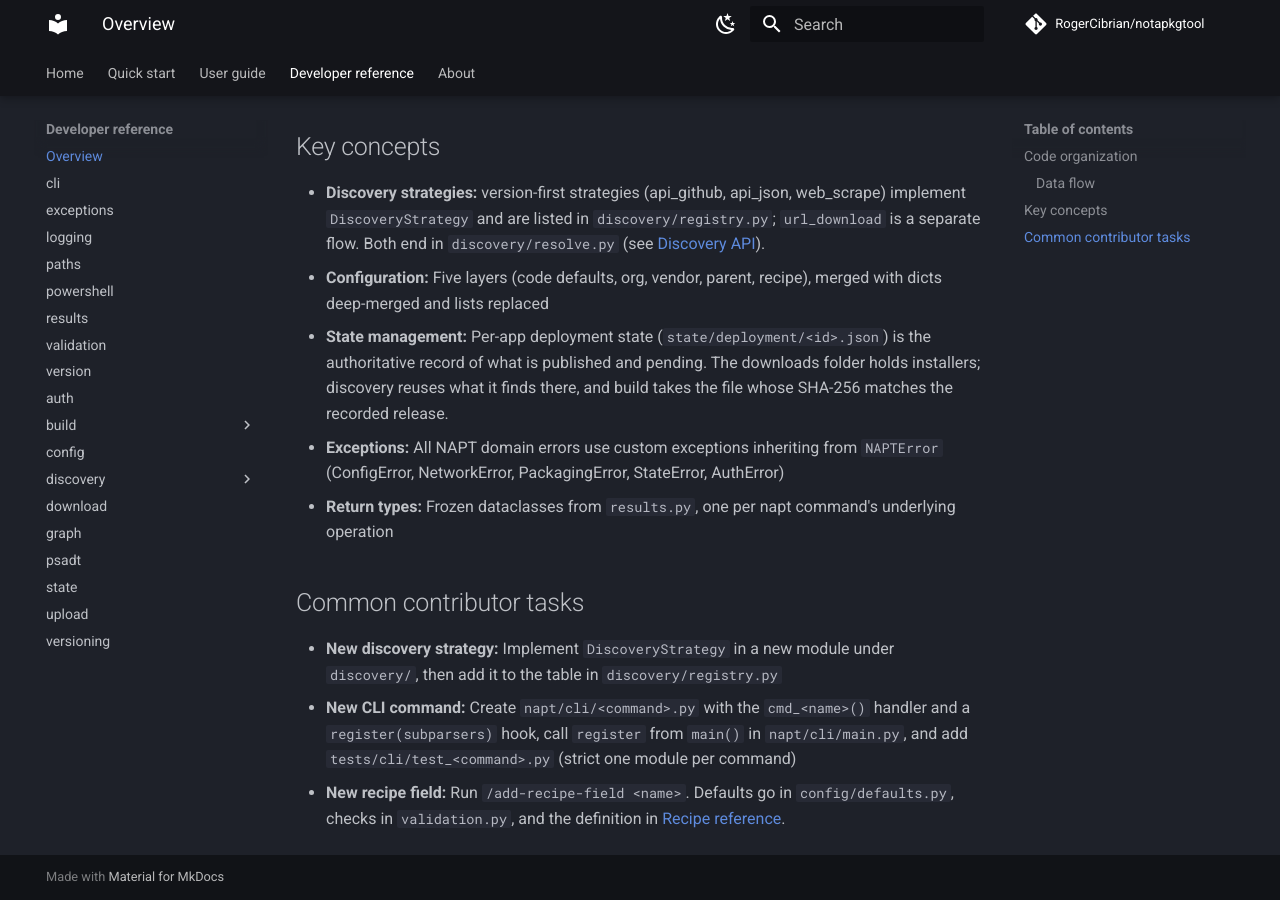
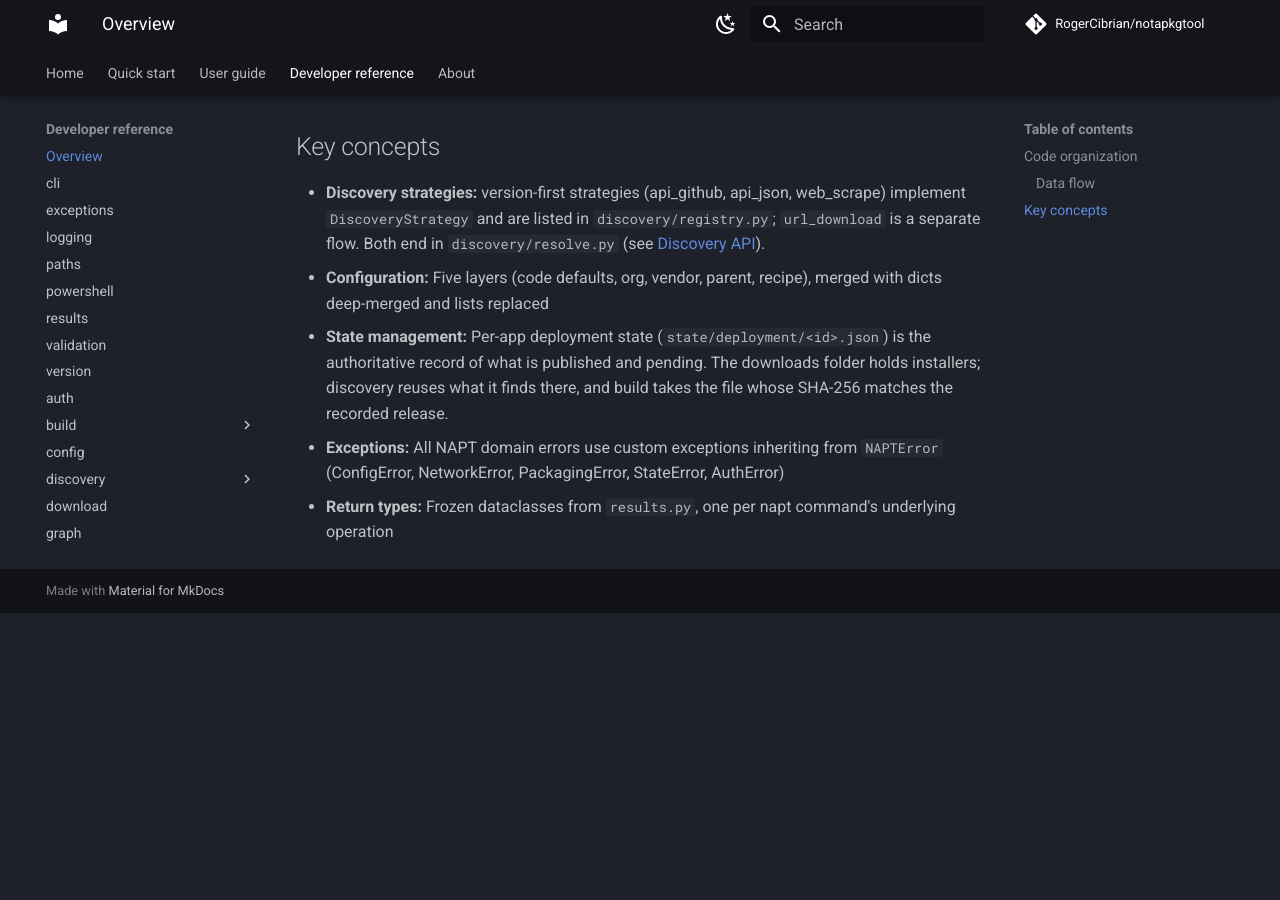
Before and after one commit to RogerCibrian/notapkgtool, an MkDocs documentation site: the page built from docs/api/index.md, in a window 1280 px wide and 900 px high, scrolled down 2221 px. Built offline with MkDocs 1.6.1 and Material for MkDocs 9.7.7, drawn with Linux system fonts in a browser that asks for light colours; comment, search, counter and statistics services are not loaded; after the commit the page ends 2834 px from its top, so only the background shows below that.

Commit message:
docs: Drop the contributor tasks from the API overview

```diff
--- a/docs/api/index.md
+++ b/docs/api/index.md
@@ -127,15 +127,3 @@ Recipe YAML
   AuthError)
 - **Return types:** Frozen dataclasses from `results.py`, one per napt
   command's underlying operation
-
-## Common contributor tasks
-
-- **New discovery strategy:** Implement `DiscoveryStrategy` in a new module
-  under `discovery/`, then add it to the table in `discovery/registry.py`
-- **New CLI command:** Create `napt/cli/<command>.py` with the `cmd_<name>()`
-  handler and a `register(subparsers)` hook, call `register` from `main()` in
-  `napt/cli/main.py`, and add `tests/cli/test_<command>.py` (strict one module
-  per command)
-- **New recipe field:** Run `/add-recipe-field <name>`.
-  Defaults go in `config/defaults.py`, checks in `validation.py`, and the
-  definition in [Recipe reference](../recipe-reference.md).
```
